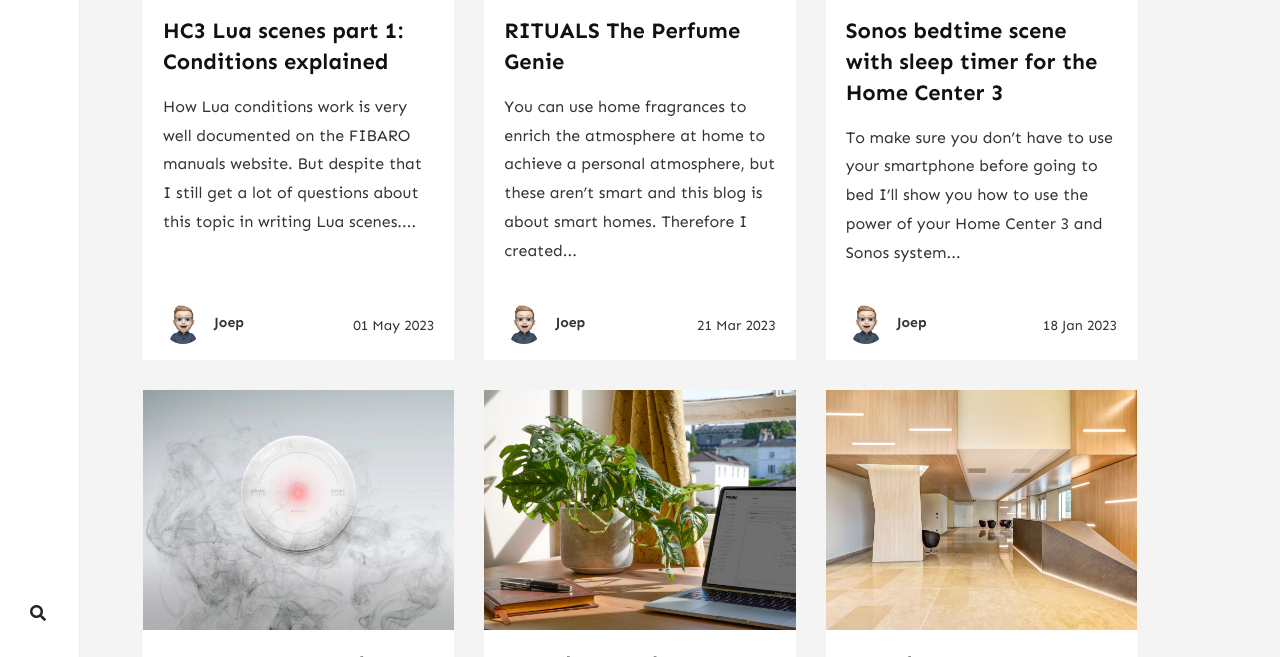
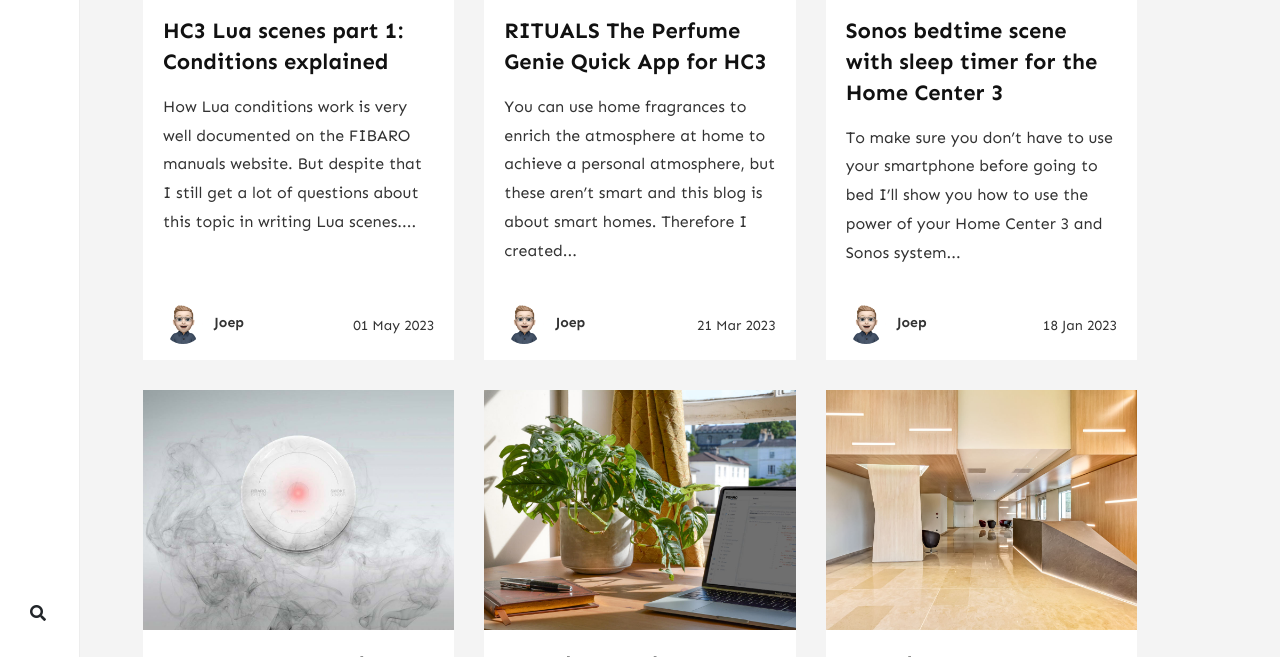
Before and after one commit to joepv/joepv.github.io, a Jekyll site: the page built from _pages/tags.md, in a window 1280 px wide and 900 px high, scrolled down 3833 px, cut to the strip 243-900 px from the top of the window. Built offline with Jekyll 4.4.1, drawn with Linux system fonts in a browser that asks for light colours; nearby versions of some CDN libraries; some of the changed text lies outside the part shown.

Commit message:
chore: cleanup of text

```diff
--- a/_posts/2023-03-21-rituals.md
+++ b/_posts/2023-03-21-rituals.md
@@ -1,7 +1,6 @@
 ---
 layout: post
-title:  "RITUALS The Perfume Genie"
-subtitle: "integration for FIBARO Home Center 3"
+title:  "RITUALS The Perfume Genie Quick App for HC3"
 description: "RITUALS The Perfume Genie Quick App for FIBARO Home Center 3"
 author: joep
 categories: [ Home Center 3 ]
```
